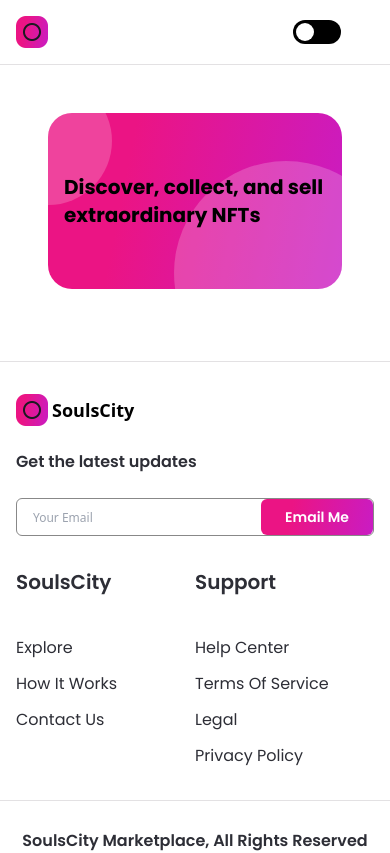
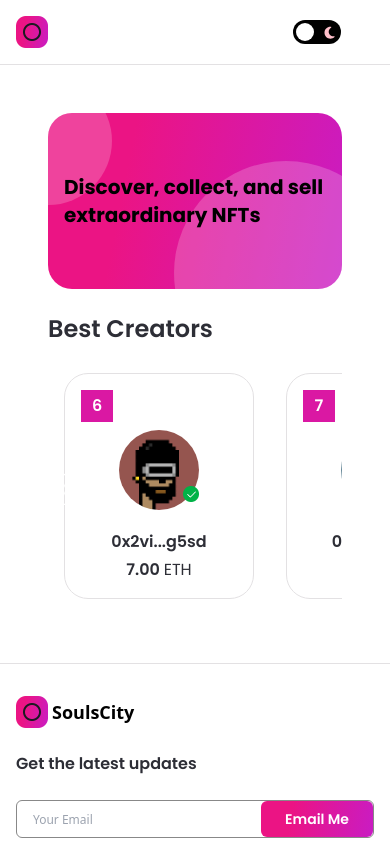
Before and after one commit to michaelmburu/nft-marketplace-tailwind-hardhart-ether-ipfs-next-js, a Next.js app: page / in a window 390 px wide. Shown: the top 853 px of the page. Built offline with nearby package versions, Linux system fonts and the light colour scheme.

Commit message:
- Added scroll icons and suppressedHydration.

```diff
--- /dev/null
+++ b/components/CreatorCard.jsx
@@ -0,0 +1,42 @@
+import React from 'react'
+import Image from 'next/image'
+import images from '../assets'
+
+const CreatorCard = ({ rank, creatorImage, creatorName, creatorEthPrice }) => {
+  return (
+    <div className='min-w-190 minlg:min-w-240 dark:bg-nft-black-3 bg-white border dark:border-nft-black-3 border-nft-gray-1 rounded-3xl flex flex-col p-4 m-4'>
+      <div className='w-8 h-8 minlg:w-10 minlg:h-10 bg-nft-red-violet flexCenter'>
+        <p className='font-poppins text-white font-semibold text-base minlg:text-lg rounded-full'>
+          {rank}
+        </p>
+      </div>
+
+      <div className='my-2 flex justify-center'>
+        <div className='relative w-20 h-20 minlg:w-28 minlg:h-28'>
+          <Image
+            src={creatorImage}
+            layout='fill'
+            objectFit='cover'
+            alt='creatorName'
+            className='rounded-full'
+          />
+          <div className='absolute w-4 h-4 minlg:w-7 minlg:h-7 bottom-2 -right-0'>
+            <Image
+              src={images.tick}
+              layout='fill'
+              objectFit='contain'
+              alt='tick'
+            />
+          </div>
+        </div>
+      </div>
+
+      <div className='mt-3 minlg:mt-7 text-center flex flexCenter flex-col '>
+        <p className='font-poppins dark:text-white text-nft-black-1 font-semibold text-base' suppressHydrationWarning={true}>{creatorName}</p>
+        <p className='mt-1 font-poppins dark:text-white text-nft-black-1 font-semibold text-base'>{creatorEthPrice.toFixed(2)} <span className='font-normal'>ETH</span> </p>
+      </div>
+    </div>
+  )
+}
+
+export default CreatorCard
--- a/components/index.js
+++ b/components/index.js
@@ -2,4 +2,6 @@
 import Footer from './Footer'
 import Button from './Button'
 import Banner from './Banner'
-export { Navbar, Footer, Button, Banner}
+import CreatorCard
+ from './CreatorCard'
+export { Navbar, Footer, Button, Banner, CreatorCard}
--- a/pages/index.js
+++ b/pages/index.js
@@ -1,5 +1,51 @@
-import { Banner } from '../components'
+import { useEffect, useRef, useState } from 'react'
+import { Banner, CreatorCard } from '../components'
+import { makeId } from '../utils/makeId'
+import images from '../assets'
+import Image from 'next/image'
+import { useTheme } from 'next-themes'
+
+
 const Home = () => {
+  const [hideButtons, setHideButtons] = useState(false)
+  const parentRef = useRef(null)
+  const scrollRef = useRef()
+  const { theme } = useTheme()
+
+  const handleScroll = (direction) => {
+    const { current } = scrollRef
+
+    const scrollAmount = window.innerWidth > 1800 ? 270 : 210
+
+    if (direction === 'left') {
+      current.scrollLeft -= scrollAmount
+    } else {
+      current.scrollLeft += scrollAmount
+    }
+  }
+
+  const isScrollable = () => {
+    const { current } = scrollRef
+
+    const { current: parent } = parentRef
+
+    if (current?.scrollWidth >= parent?.offsetWidth) {
+      setHideButtons(false)
+    } else {
+      setHideButtons(true)
+    }
+  }
+
+  useEffect(() => {
+    isScrollable()
+
+    window.addEventListener('resize', isScrollable)
+
+    return () => {
+      window.removeEventListener('resize', isScrollable)
+    }
+  },)
+
   return (
     <div className='flex justify-center sm:px-4v p-12'>
       <div className='w-full minmd:w-4/5'>
@@ -8,6 +54,55 @@
           childStyles='md:text-4xl sm:text-2xl xs:text-xl text-left'
           parentStyles='justify-start mb-6 h-72 sm:h-60 p-12 xs:p-4 xs:h-44 rounded-3xl'
         />
+        <div>
+          <h1 className='font-poppins dark:text-white text-nft-black-1 text-2xl minlg:text-4xl font-semibold ml-4 xs:ml-0'>
+            Best Creators
+          </h1>
+          <div className='relative flex-1 max-w-full flex mt-3' ref={parentRef}>
+            <div
+              className='flex flex-row w-max overflow-x-scroll no-scrollbar select-none'
+              ref={scrollRef}
+            >
+              {[6, 7, 8, 9, 10].map((i) => (
+                <CreatorCard
+                  key={`creator-${i}`}
+                  rank={i}
+                  creatorImage={images[`creator${i}`]}
+                  creatorName={`0x${makeId(3)}...${makeId(4)}`}
+                  creatorEthPrice={10 - i * 0.5}
+                />
+              ))}
+              {!hideButtons && (
+                <>
+                  <div
+                    onClick={() => handleScroll('left')}
+                    className='absolute w-8 h-8 minlg:w-12 minlg:h-12 top-45 cursor-pointer left-0'
+                  >
+                    <Image
+                      src={images.left}
+                      layout='fill'
+                      objectFit='contain'
+                      alt='left-arrow'
+                      className={theme === 'light' && 'filter invert'}
+                    />
+                  </div>
+                  <div
+                    onClick={() => handleScroll('right')}
+                    className='absolute w-8 h-8 minlg:w-12 minlg:h-12 top-45 cursor-pointer right-0'
+                  >
+                    <Image
+                      src={images.right}
+                      layout='fill'
+                      objectFit='contain'
+                      alt='left-arrow'
+                      className={theme === 'light' && 'filter invert'}
+                    />
+                  </div>
+                </>
+              )}
+            </div>
+          </div>
+        </div>
       </div>
     </div>
   )
--- /dev/null
+++ b/utils/makeId.js
@@ -0,0 +1,13 @@
+export const makeId = (length) => {
+  let result = ''
+
+  const characters = 'abcdefghijklmnopqrstuvwxyz0123456789'
+
+  const charactersLength = characters.length
+
+  for (let i = 0; i < length; i += 1) {
+    result += characters.charAt(Math.floor(Math.random() * charactersLength))
+  }
+
+  return result
+}
```
